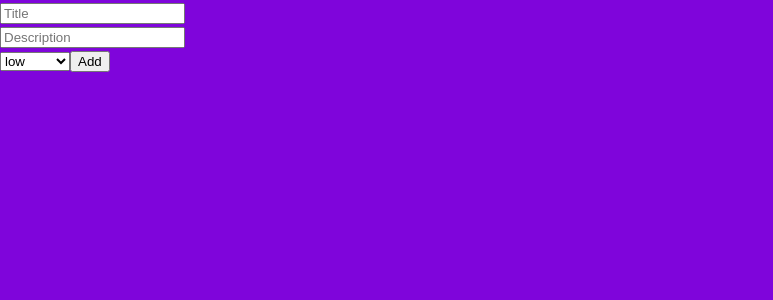
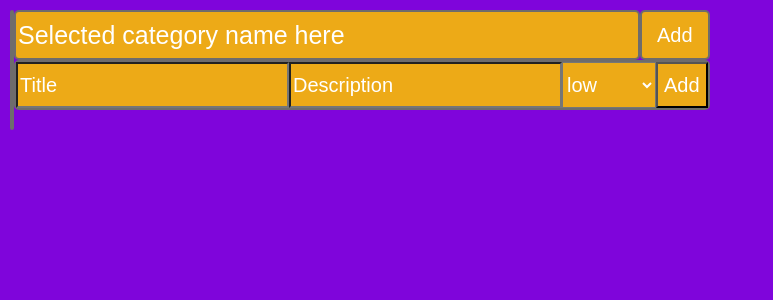
Before and after one commit to CatWeb-projects/React-Advanced-Todo, a React (Create React App) app: page / in a window 1280 px wide. Shown: the top 300 px of the page, without its empty margins (0-773 px from the left). Built offline with nearby package versions, Linux system fonts and the light colour scheme.

Commit message:
progress-v6

```diff
--- a/src/styles.scss
+++ b/src/styles.scss
@@ -1,5 +1,6 @@
 @import './ui//organism/TodosMain/TodosMain.scss';
 @import './ui/molecules/TodosList/TodoList.scss';
+@import 'ui/molecules/TodosCategories/TodosCategories.scss';
 
 body,
 html {
--- /dev/null
+++ b/src/ui/atoms/CategoriesItem/CategoriesItem.tsx
@@ -0,0 +1,20 @@
+import React from 'react';
+
+export const CategoriesItem = (props: any) => {
+  const { name } = props.categorieProps;
+  return (
+    <div className="categories-div__holder">
+      <div className="categories-div__text">
+        <span>{name}</span>
+      </div>
+      <div className="categories-div__check">
+        <div>
+          <form onSubmit={props.deleteCategorieProp}>
+            <button>Delete</button>
+          </form>
+        </div>
+        <input type="checkbox" onChange={props.markCompleteProp} />
+      </div>
+    </div>
+  );
+};
--- a/src/ui/atoms/TodosItem/TodoItem.tsx
+++ b/src/ui/atoms/TodosItem/TodoItem.tsx
@@ -1,4 +1,4 @@
-import React, { useCallback, useState } from 'react';
+import React from 'react';
 
 interface ItemProps {
   id: any;
--- /dev/null
+++ b/src/ui/molecules/TodosCategories/TodosCategories.scss
@@ -0,0 +1,80 @@
+.categories-div {
+  width: 100%;
+  display: flex;
+  min-height: 50px;
+  &__each-category {
+    display: flex;
+    flex-direction: column;
+    background: #edaa17;
+    border: 2px solid #6e6c6c;
+    border-radius: 5px;
+    max-width: 25%;
+  }
+  &__holder {
+    display: flex;
+    align-items: center;
+    flex-direction: column;
+    min-height: 50px;
+    padding: 0 5px;
+  }
+  &__adding {
+    align-self: flex-start;
+  }
+  &__input form {
+    display: flex;
+    > input {
+      width: 90%;
+      height: 50px;
+      background: #edaa17;
+      outline: none;
+      border: none;
+      font-size: 25px;
+      color: #fff;
+      border: 2px solid #6e6c6c;
+      border-radius: 5px;
+    }
+    > input::placeholder {
+      color: #fff;
+    }
+    > button {
+      width: 10%;
+      height: 50px;
+      align-self: center;
+      background: #edaa17;
+      border: 2px solid #6e6c6c;
+      border-radius: 5px;
+      outline: none;
+      cursor: pointer;
+      font-size: 20px;
+      color: #fff;
+    }
+  }
+  &__check {
+    width: 100%;
+    display: flex;
+    justify-content: flex-end;
+    input {
+      -webkit-appearance: none;
+      padding: 12px;
+      border: 2px solid #6e6c6c;
+      border-radius: 50%;
+      cursor: pointer;
+      outline: none;
+      background-color: #edaa17;
+    }
+    input:checked {
+      background-color: #6e6c6c;
+    }
+    button {
+      background-color: brown;
+      border: none;
+      outline: none;
+      border-radius: 5px;
+      width: 80px;
+      cursor: pointer;
+    }
+  }
+  &__add-category {
+    align-self: flex-end;
+  }
+}
--- /dev/null
+++ b/src/ui/molecules/TodosCategories/TodosCategories.tsx
@@ -0,0 +1,96 @@
+import React, { useState, useCallback, useEffect } from 'react';
+import { CategoriesItem } from 'ui/atoms/CategoriesItem/CategoriesItem';
+import { TodosList } from '../TodosList/TodosList';
+import { v4 as uuid } from 'uuid';
+
+export const TodosCategories = () => {
+  const [categories, setCategories] = useState<any>([]);
+  const [categorieName, setCategorieName] = useState<any>();
+
+  const addName = (e: any) => {
+    setCategorieName(e.target.value);
+    console.log(categorieName);
+  };
+
+  const SubmitCategorie = useCallback(
+    (e: any) => {
+      e.preventDefault();
+      setCategories([
+        ...categories,
+        {
+          id: uuid(),
+          name: categorieName
+        }
+      ]);
+    },
+    [categorieName, categories]
+  );
+
+  const deleteCategorie = useCallback(
+    (categorie) => (e: any) => {
+      setCategories((prevCategories: any[]) =>
+        prevCategories.filter(
+          (otherCategorie: any) => otherCategorie !== categorie
+        )
+      );
+    },
+    [categories]
+  );
+
+  // const markComplete = useCallback(
+  //   (categorie: any, index: number) => (event: any) => {
+  //     const newCategories = [...categories];
+  //     newCategories.splice(index, 1, {
+  //       ...categorie,
+  //       isCompleted: !todo.isCompleted
+  //     });
+  //     setCategories(newCategories);
+  //   },
+  //   [categories]
+  // );
+
+  useEffect(() => {
+    setCategories(categories);
+    console.log(categories);
+  }, [categories]);
+
+  useEffect(() => {
+    const data = localStorage.getItem('category-list');
+    if (data) {
+      setCategories(JSON.parse(data));
+    }
+  }, []);
+
+  useEffect(() => {
+    localStorage.setItem('category-list', JSON.stringify(categories));
+  });
+
+  return (
+    <div className="categories-div">
+      <div className="categories-div__each-category">
+        {categories &&
+          categories.map((categorie: any, index: number) => (
+            <CategoriesItem
+              categorieProps={categorie}
+              key={categorie.id}
+              deleteCategorieProp={deleteCategorie(categorie)}
+              // markCompleteProp={markComplete}
+            />
+          ))}
+      </div>
+      <div className="categories-div__adding">
+        <div className="categories-div__input">
+          <form onSubmit={SubmitCategorie}>
+            <input
+              type="text"
+              placeholder="Selected category name here"
+              onChange={addName}
+            />
+            <button>Add</button>
+          </form>
+        </div>
+        <TodosList />
+      </div>
+    </div>
+  );
+};
--- a/src/ui/molecules/TodosList/TodoList.scss
+++ b/src/ui/molecules/TodosList/TodoList.scss
@@ -1,10 +1,43 @@
 .todos-wrapper {
+  &__form {
+    display: flex;
+    justify-content: center;
+    > form {
+      display: flex;
+      height: 50px;
+      border: 2px solid #6e6c6c;
+      border-radius: 5px;
+      width: 100%;
+    }
+    input {
+      flex-grow: 2;
+      outline: none;
+      font-size: 20px;
+    }
+    input::placeholder {
+      color: #fff;
+    }
+    input:nth-child(2) {
+      flex-grow: 3 !important;
+    }
+    button {
+      width: 10%;
+      cursor: pointer;
+    }
+    button,
+    select,
+    input {
+      background: #edaa17;
+      font-size: 20px;
+      color: #fff;
+    }
+  }
   &__mapping {
     display: grid;
     grid-template-columns: repeat(3, 1fr);
     grid-gap: 10px;
     grid-auto-rows: 1fr;
-    padding: 10px;
+    padding: 10px 0 10px 10px;
   }
 }
 .each-item {
@@ -47,8 +80,6 @@
     border: 2px solid #6e6c6c;
     border-radius: 50%;
     cursor: pointer;
-  }
-  input:focus {
     outline: none;
   }
   input:checked {
--- a/src/ui/molecules/TodosList/TodosList.tsx
+++ b/src/ui/molecules/TodosList/TodosList.tsx
@@ -1,10 +1,10 @@
 import React, { useState, useEffect, useCallback } from 'react';
 import { TodoItem } from 'ui/atoms/TodosItem/TodoItem';
 import dayjs from 'dayjs';
-import relativeTime from 'dayjs/plugin/relativeTime';
 import { v4 as uuid } from 'uuid';
 
 interface Todos {
+  [x: string]: any;
   id: number;
   title: string;
   description: string;
@@ -17,12 +17,12 @@ export const TodosList = () => {
   const [title, setTitle] = useState<any>();
   const [descr, setDescr] = useState<any>();
   const [priority, setPriority] = useState<any>('low');
-  const [time, setTime] = useState<any>();
 
-  dayjs.extend(relativeTime);
-  const newDate = new Date();
-  // setTime(newDate)
-  const fromNow = dayjs(newDate).fromNow();
+  const addTime = () => {
+    const newDate = new Date();
+    const fromNow = dayjs(newDate).format('MMM D, YYYY h:mm:ss A');
+    return fromNow;
+  };
 
   const addTitle = (e: any) => {
     setTitle(e.target.value);
@@ -46,11 +46,11 @@ export const TodosList = () => {
           description: descr,
           isCompleted: false,
           priorityLevel: priority,
-          updatedAt: fromNow
+          updatedAt: addTime()
         }
       ]);
     },
-    [newDate, title, descr, priority, todos]
+    [addTime(), title, descr, priority, todos]
   );
 
   const markComplete = useCallback(
@@ -104,9 +104,7 @@ export const TodosList = () => {
       <div className="todos-wrapper__form">
         <form onSubmit={SubmitTodo}>
           <input onChange={addTitle} type="text" placeholder="Title" />
-          <br />
           <input onChange={addDescr} type="text" placeholder="Description" />
-          <br />
           <select onChange={addPriority}>
             <option value="low">low</option>
             <option value="medium">medium</option>
@@ -123,7 +121,7 @@ export const TodosList = () => {
               key={todo.id}
               deleteTodoProp={deleteTodo(todo)}
               markCompleteProp={markComplete(todo, index)}
-              newDateProp={fromNow}
+              newDateProp={todo.updatedAt}
             />
           ))}
       </div>
--- a/src/ui/organism/TodosMain/TodosMain.scss
+++ b/src/ui/organism/TodosMain/TodosMain.scss
@@ -4,4 +4,5 @@
   height: auto;
   max-height: 100%;
   background-color: #7f05db;
+  padding: 10px;
 }
--- a/src/ui/organism/TodosMain/TodosMain.tsx
+++ b/src/ui/organism/TodosMain/TodosMain.tsx
@@ -1,10 +1,12 @@
 import React from 'react';
 import { TodosList } from 'ui/molecules/TodosList/TodosList';
+import { TodosCategories } from 'ui/molecules/TodosCategories/TodosCategories';
 
 export const TodosMain: any = () => {
   return (
     <div className="main-container">
-      <TodosList />
+      <TodosCategories />
+      {/* <TodosList /> */}
     </div>
   );
 };
```
